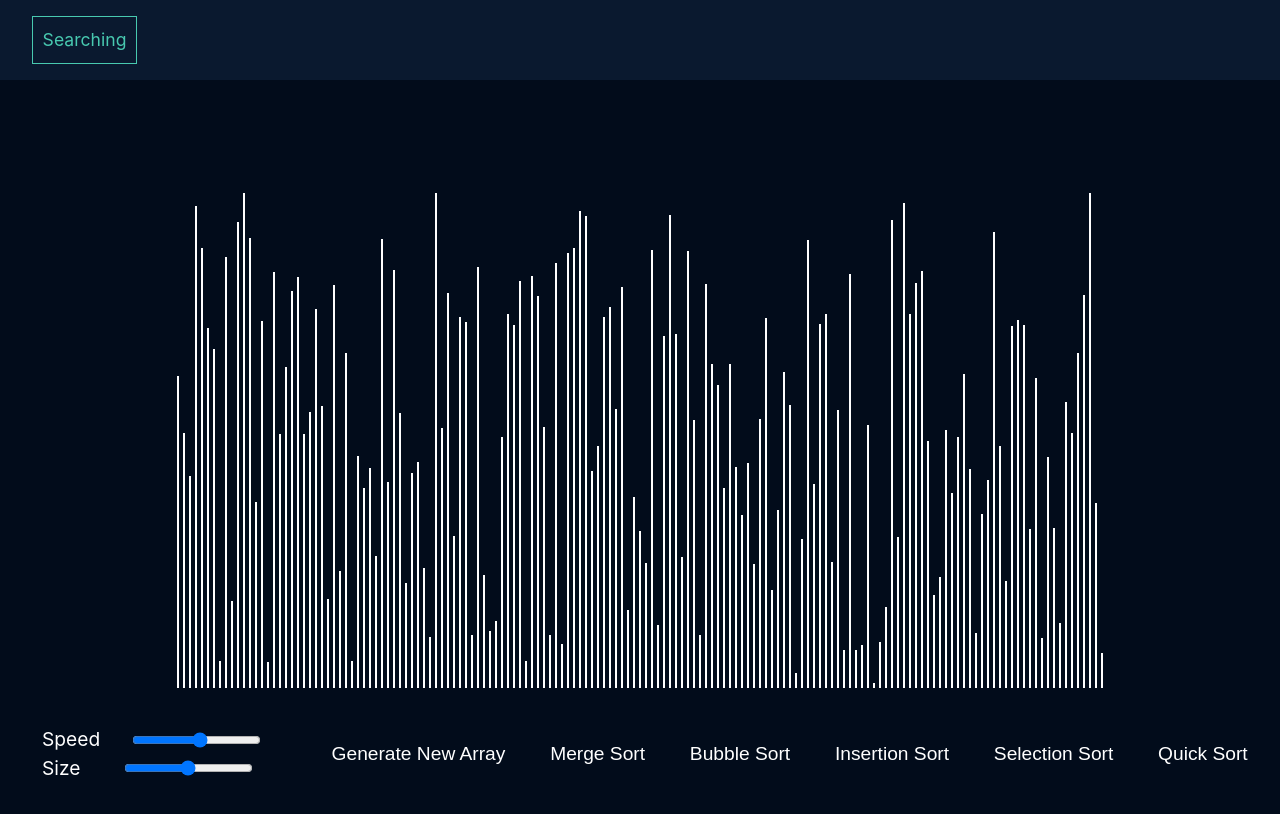
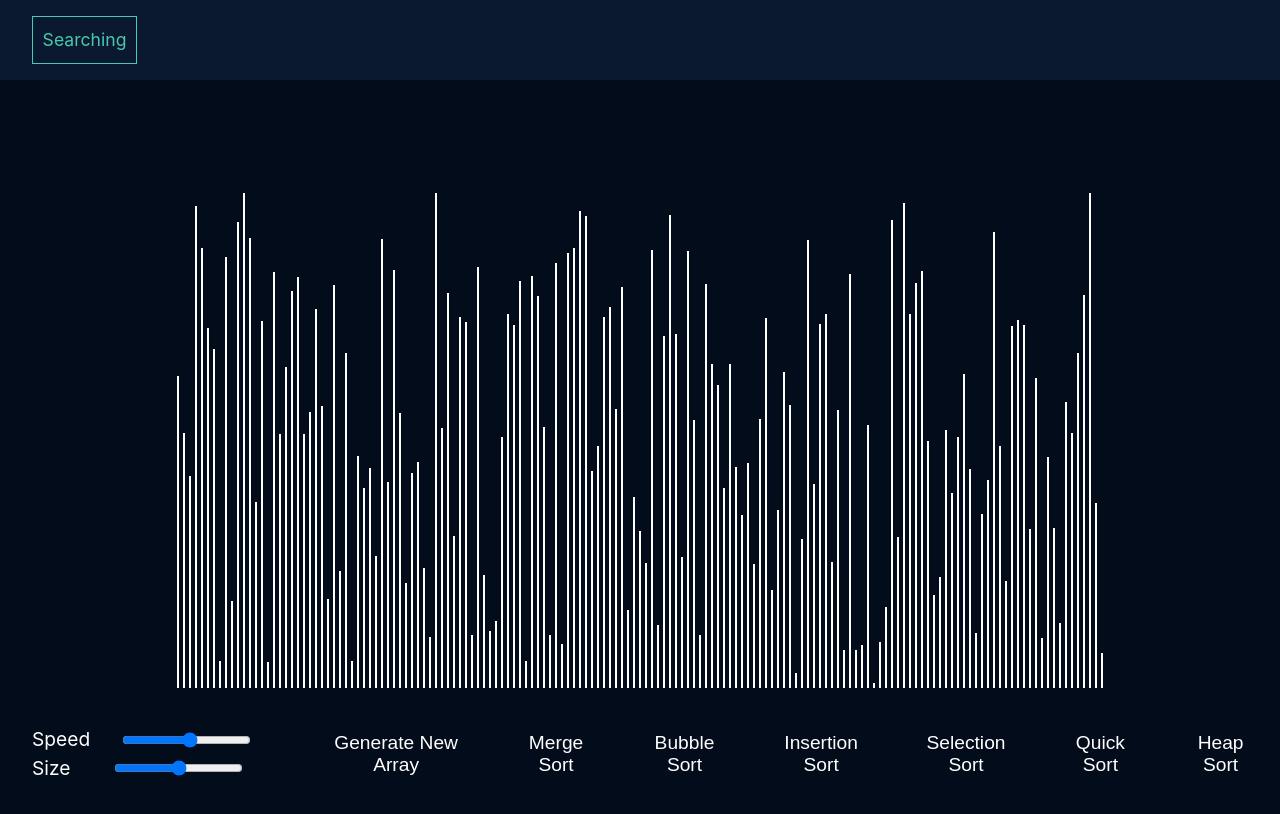
Before and after one commit to conor47/Searching-visualizer, a React (Create React App) app: page /sorting in a window 1280 px wide. Shown: the top 814 px of the page. Built offline with nearby package versions, Linux system fonts and the light colour scheme; a web font is replaced by a local one.

Commit message:
heap sort implementation

```diff
--- /dev/null
+++ b/src/Algorithms/Sorting/heapSort.js
@@ -0,0 +1,85 @@
+const buildMaxHeap = (arr, animations) => {
+  // Get index of the middle element
+  let i = Math.floor(arr.length / 2 - 1);
+
+  // Build a max heap out of
+  // All array elements passed in
+  while (i >= 0) {
+    heapify(arr, i, arr.length, animations);
+    i -= 1;
+  }
+};
+
+const heapify = (heap, i, max, animations) => {
+  let index;
+  let leftChild;
+  let rightChild;
+
+  while (i < max) {
+    index = i;
+
+    // Get the left child index
+    // Using the known formula
+    leftChild = 2 * i + 1;
+
+    // Get the right child index
+    // Using the known formula
+    rightChild = leftChild + 1;
+
+    // If the left child is not last element
+    // And its value is bigger
+    if (leftChild < max && heap[leftChild] > heap[index]) {
+      index = leftChild;
+    }
+
+    // If the right child is not last element
+    // And its value is bigger
+    if (rightChild < max && heap[rightChild] > heap[index]) {
+      index = rightChild;
+    }
+
+    // If none of the above conditions is true
+    // Just return
+    if (index === i) {
+      return;
+    }
+
+    // Else swap elements
+    animations.push({ indices: [i, index], color: 'red', swap: true });
+    animations.push({ indices: [i, index], color: 'white', swap: false });
+    swap(heap, i, index);
+
+    // Continue by using the swapped index
+    i = index;
+  }
+};
+
+const swap = (arr, firstItemIndex, lastItemIndex) => {
+  const temp = arr[firstItemIndex];
+
+  // Swap first and last items in the array
+  arr[firstItemIndex] = arr[lastItemIndex];
+  arr[lastItemIndex] = temp;
+};
+
+export const heapSort = (arr) => {
+  // Build max heap
+  const animations = [];
+  buildMaxHeap(arr, animations);
+
+  // Get the index of the last element
+  let lastElement = arr.length - 1;
+
+  // Continue heap sorting until we have
+  // One element left
+  while (lastElement > 0) {
+    animations.push({ indices: [0, lastElement], color: 'red', swap: true });
+    animations.push({ indices: [0, lastElement], color: 'white', swap: false });
+    swap(arr, 0, lastElement);
+    heapify(arr, 0, lastElement, animations);
+    lastElement -= 1;
+  }
+
+  // Return sorted array
+  return animations;
+};
--- /dev/null
+++ b/src/Algorithms/SortingRunners/runHeapSort.js
@@ -0,0 +1,36 @@
+import { heapSort } from '../Sorting/heapSort';
+import { successPass } from '../../Ulilities/arrayFunctions';
+
+const runHeapSort = (array, arrayBars, sortingSpeed, setRunning) => {
+  const animations = heapSort(array.slice());
+  setRunning(true);
+  for (let i = 0; i < animations.length; i++) {
+    const { indices, swap, color } = animations[i];
+    let bar1 = arrayBars[indices[0]];
+    let bar2 = arrayBars[indices[1]];
+    if (!swap) {
+      setTimeout(() => {
+        if (i === animations.length - 1) {
+          setRunning(false);
+          successPass(arrayBars, sortingSpeed);
+        }
+        bar1.style.backgroundColor = color;
+        bar2.style.backgroundColor = color;
+      }, i * sortingSpeed);
+    } else {
+      setTimeout(() => {
+        if (i === animations.length - 1) {
+          setRunning(false);
+          successPass(arrayBars, sortingSpeed);
+        }
+        bar1.style.backgroundColor = color;
+        bar2.style.backgroundColor = color;
+        let temp = bar1.style.height;
+        bar1.style.height = bar2.style.height;
+        bar2.style.height = temp;
+      }, i * sortingSpeed);
+    }
+  }
+};
+
+export default runHeapSort;
--- a/src/Components/Sorting.js
+++ b/src/Components/Sorting.js
@@ -5,6 +5,7 @@ import runQuickSort from '../Algorithms/SortingRunners/runQuickSort';
 import runSelectionSort from '../Algorithms/SortingRunners/runSelectionSort';
 import runInsertionSort from '../Algorithms/SortingRunners/runInsertionSort';
 import runMergeSort from '../Algorithms/SortingRunners/runMergeSort';
+import runHeapSort from '../Algorithms/SortingRunners/runHeapSort';
 import { useNavbarContext } from '../Context/NavbarContext';
 import { resetColor } from '../Ulilities/arrayFunctions';
 import Navbar from './Navbar';
@@ -152,6 +153,15 @@ const SortingVisualizer = () => {
             >
               Quick Sort
             </button>
+            <button
+              className="new-array-button"
+              onClick={() =>
+                runHeapSort(array, arrayBars, -sortingSpeed, setRunning)
+              }
+              disabled={running ? 'disabled' : null}
+            >
+              Heap Sort
+            </button>
           </div>
         </div>
       </div>
```
